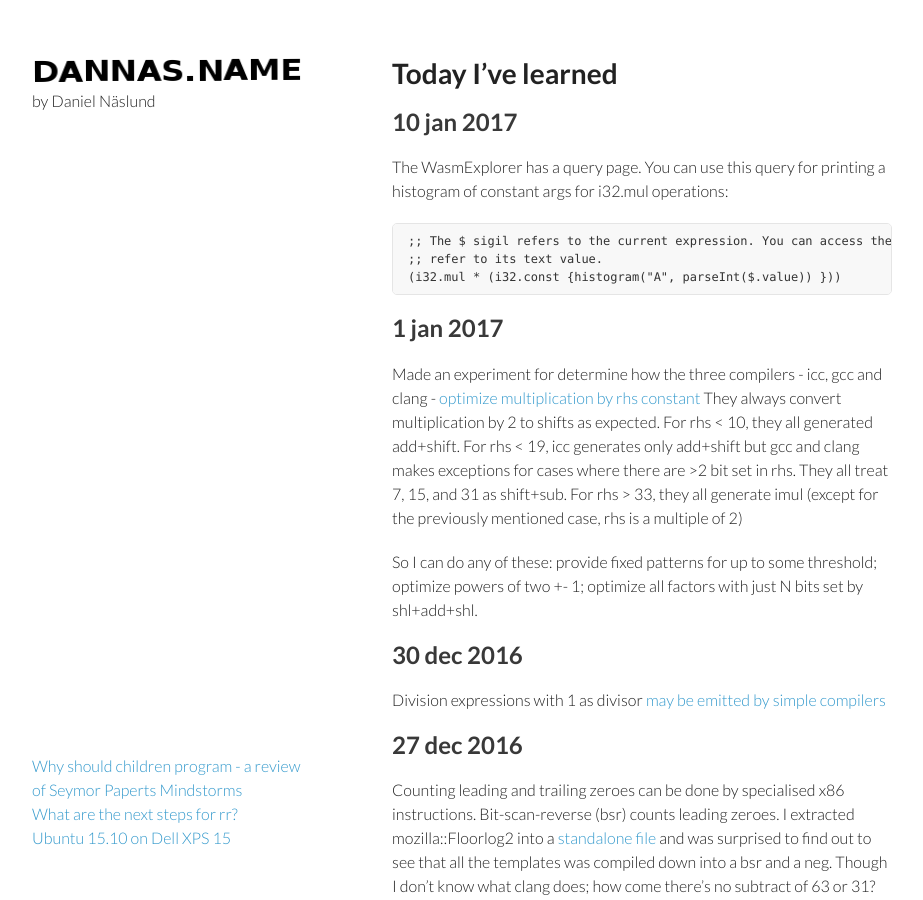
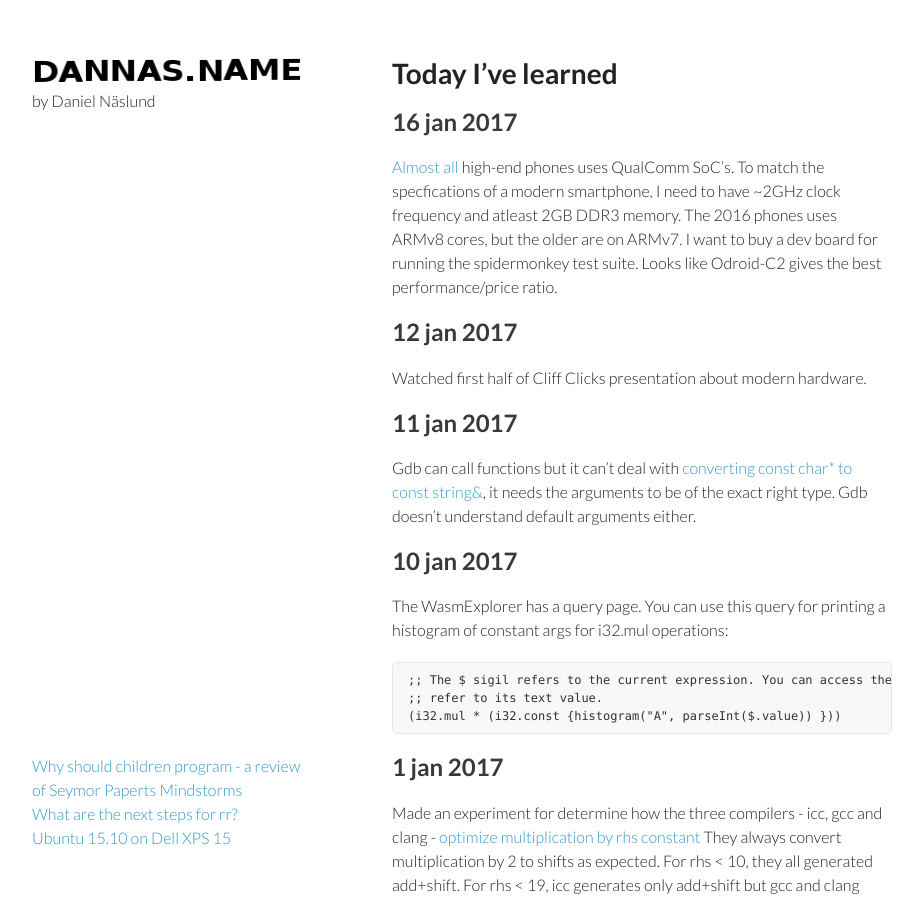
Before and after one commit to dannas/dannas.github.com, a Jekyll site: the page built from TIL.markdown, in a window 1280 px wide and 900 px high. Shown: the whole window, without its empty margins (178-1101 px from the left). Built offline with Jekyll 4.4.1, drawn with Linux system fonts in a browser that asks for light colours; our own code applies the rules of GitHub Pages for plain Markdown files.

Commit message:
Another TIL

```diff
--- a/TIL.markdown
+++ b/TIL.markdown
@@ -1,4 +1,19 @@
 # Today I've learned
+
+## 16 jan 2017
+[Almost all](https://en.wikipedia.org/wiki/Comparison_of_smartphones) high-end
+phones uses QualComm SoC's. To match the specfications of a modern smartphone,
+I need to have ~2GHz clock frequency and atleast 2GB DDR3 memory. The 2016
+phones uses ARMv8 cores, but the older are on ARMv7. I want to buy a dev board
+for running the spidermonkey test suite. Looks like Odroid-C2 gives the best
+performance/price ratio.
+
+## 12 jan 2017
+Watched first half of Cliff Clicks presentation about modern hardware.
+
+## 11 jan 2017
+Gdb can call functions but it can't deal with [converting const char* to const string&](http://stackoverflow.com/questions/16734783/in-gdb-i-can-call-some-class-functions-but-others-cannot-be-resolved-why),
+it needs the arguments to be of the exact right type. Gdb doesn't understand default arguments either.
 
 ## 10 jan 2017
 The WasmExplorer has a query page. You can use this query for printing a
```
